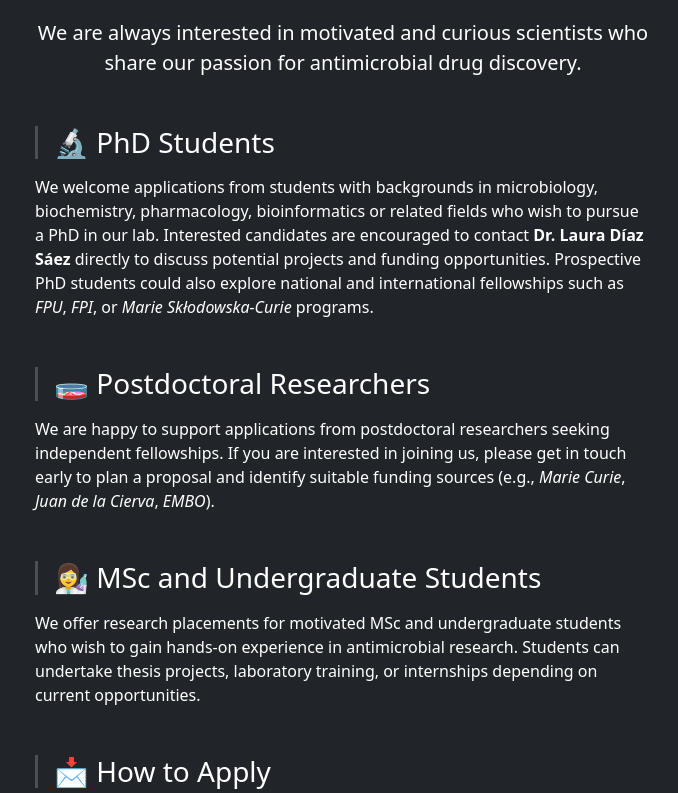
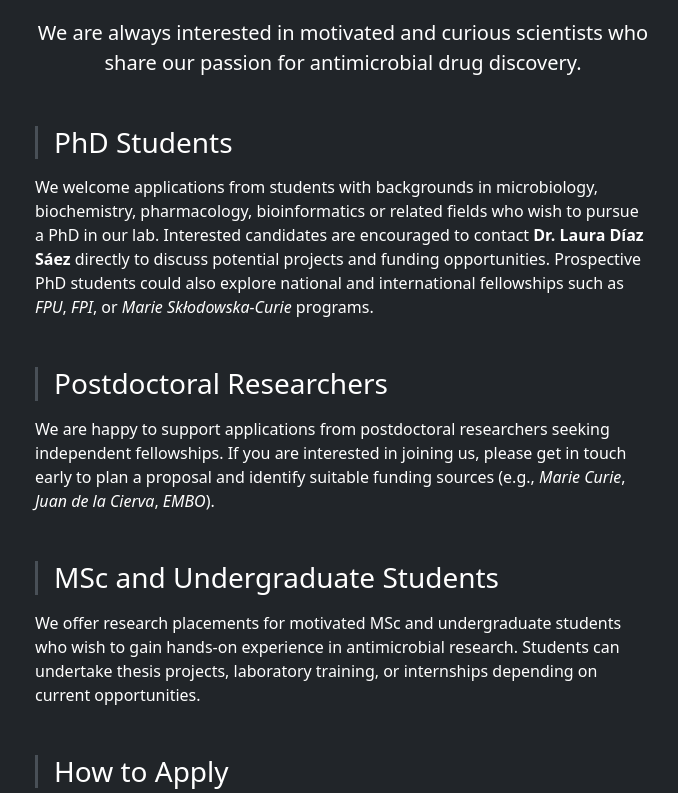
Before and after one commit to LauraDS1/ldiazsaez-group, a plain HTML site: page join.html in a window 1280 px wide. Shown: the part 227-1020 px from the top of the page, without its empty margins (297-975 px from the left). Drawn offline with nearby package versions, Linux system fonts and the light colour scheme.

Commit message:
Remove emojis from section headings in join.html
Removed emojis from section headings for consistency.

```diff
--- a/join.html
+++ b/join.html
@@ -51,7 +51,7 @@
         </p>
 
         <section class="mb-5">
-          <h3 class="border-start border-3 ps-3 mb-3">🔬 PhD Students</h3>
+          <h3 class="border-start border-3 ps-3 mb-3"> PhD Students</h3>
           <p>
             We welcome applications from students with backgrounds in microbiology, biochemistry, pharmacology, bioinformatics or related fields who wish to pursue a PhD in our lab.
             Interested candidates are encouraged to contact <strong>Dr. Laura Díaz Sáez</strong> directly to discuss potential projects and funding opportunities.
@@ -60,7 +60,7 @@
         </section>
 
         <section class="mb-5">
-          <h3 class="border-start border-3 ps-3 mb-3">🧫 Postdoctoral Researchers</h3>
+          <h3 class="border-start border-3 ps-3 mb-3"> Postdoctoral Researchers</h3>
           <p>
             We are happy to support applications from postdoctoral researchers seeking independent fellowships.
             If you are interested in joining us, please get in touch early to plan a proposal and identify suitable funding sources (e.g., <em>Marie Curie</em>, <em>Juan de la Cierva</em>, <em>EMBO</em>).
@@ -68,7 +68,7 @@
         </section>
 
         <section class="mb-5">
-          <h3 class="border-start border-3 ps-3 mb-3">👩‍🔬 MSc and Undergraduate Students</h3>
+          <h3 class="border-start border-3 ps-3 mb-3"> MSc and Undergraduate Students</h3>
           <p>
             We offer research placements for motivated MSc and undergraduate students who wish to gain hands-on experience in antimicrobial research.
             Students can undertake thesis projects, laboratory training, or internships depending on current opportunities.
@@ -76,7 +76,7 @@
         </section>
 
         <section class="mb-5">
-          <h3 class="border-start border-3 ps-3 mb-3">📩 How to Apply</h3>
+          <h3 class="border-start border-3 ps-3 mb-3"> How to Apply</h3>
           <p>
             If you are interested in joining our group, please email
             <a href="mailto:ldiaz@iqf.csic.es" class="link-light text-decoration-underline">
```
